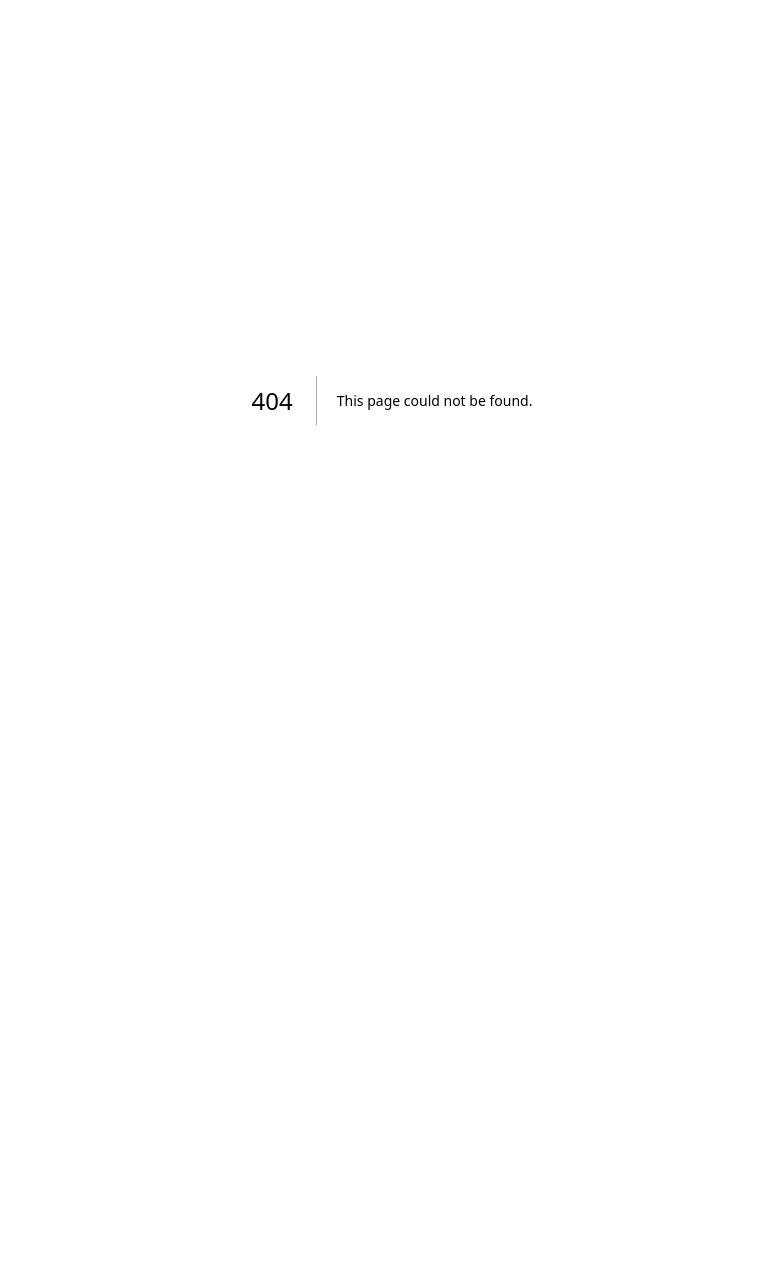
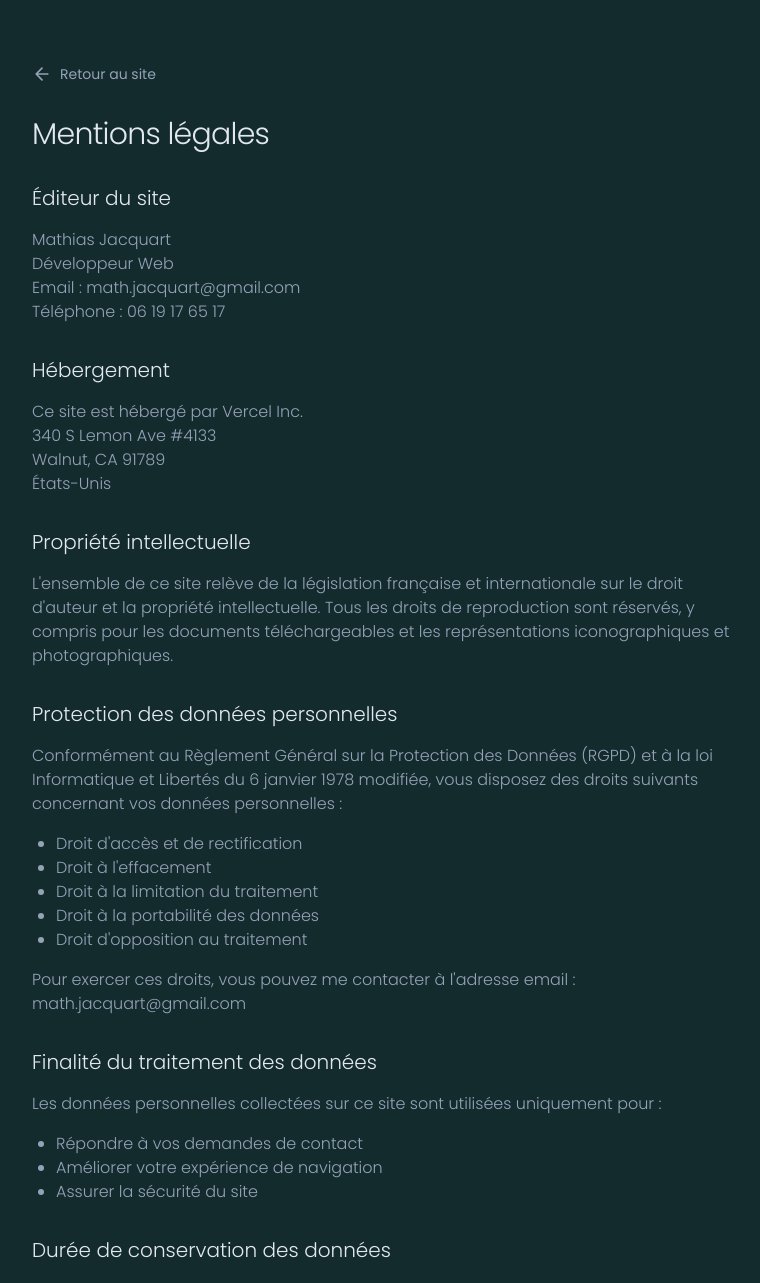
Before and after one commit to mathiasjacquart/portfolio_mj, a Next.js app: page /mentions-legales in a window 1280 px wide. Before the commit this address had no page. Shown: the top 1283 px of the page, without its empty margins (248-1008 px from the left). Before the commit the page ends 800 px from the top, so only its background shows below. Built offline with nearby package versions, Linux system fonts and the light colour scheme.

Commit message:
Ajoute le composant Footer à la page d'accueil et améliore son contenu avec des informations de copyright et un lien vers les mentions légales.

```diff
--- /dev/null
+++ b/src/app/mentions-legales/page.tsx
@@ -0,0 +1,147 @@
+"use client";
+
+import Link from "next/link";
+
+export default function MentionsLegales() {
+  return (
+    <div className="mx-auto max-w-3xl px-6 py-16">
+      <Link
+        href="/"
+        className="inline-flex items-center gap-2 text-sm text-slate-400 hover:text-slate-200 transition-colors mb-8"
+      >
+        <svg
+          xmlns="http://www.w3.org/2000/svg"
+          width="20"
+          height="20"
+          viewBox="0 0 24 24"
+          fill="none"
+          stroke="currentColor"
+          strokeWidth="2"
+          strokeLinecap="round"
+          strokeLinejoin="round"
+        >
+          <path d="M19 12H5M12 19l-7-7 7-7" />
+        </svg>
+        Retour au site
+      </Link>
+
+      <h1 className="mb-8 text-3xl font-light tracking-tight text-slate-200">
+        Mentions légales
+      </h1>
+
+      <div className="prose prose-invert prose-slate">
+        <section className="mb-8">
+          <h2 className="text-xl font-light text-slate-200 mb-4">
+            Éditeur du site
+          </h2>
+          <p className="text-slate-400 font-light">
+            Mathias Jacquart
+            <br />
+            Développeur Web
+            <br />
+            Email : math.jacquart@gmail.com
+            <br />
+            Téléphone : 06 19 17 65 17
+          </p>
+        </section>
+
+        <section className="mb-8">
+          <h2 className="text-xl font-light text-slate-200 mb-4">
+            Hébergement
+          </h2>
+          <p className="text-slate-400 font-light">
+            Ce site est hébergé par Vercel Inc.
+            <br />
+            340 S Lemon Ave #4133
+            <br />
+            Walnut, CA 91789
+            <br />
+            États-Unis
+          </p>
+        </section>
+
+        <section className="mb-8">
+          <h2 className="text-xl font-light text-slate-200 mb-4">
+            Propriété intellectuelle
+          </h2>
+          <p className="text-slate-400 font-light">
+            L'ensemble de ce site relève de la législation française et
+            internationale sur le droit d'auteur et la propriété intellectuelle.
+            Tous les droits de reproduction sont réservés, y compris pour les
+            documents téléchargeables et les représentations iconographiques et
+            photographiques.
+          </p>
+        </section>
+
+        <section className="mb-8">
+          <h2 className="text-xl font-light text-slate-200 mb-4">
+            Protection des données personnelles
+          </h2>
+          <p className="text-slate-400 font-light">
+            Conformément au Règlement Général sur la Protection des Données
+            (RGPD) et à la loi Informatique et Libertés du 6 janvier 1978
+            modifiée, vous disposez des droits suivants concernant vos données
+            personnelles :
+          </p>
+          <ul className="list-disc pl-6 text-slate-400 font-light mt-4">
+            <li>Droit d'accès et de rectification</li>
+            <li>Droit à l'effacement</li>
+            <li>Droit à la limitation du traitement</li>
+            <li>Droit à la portabilité des données</li>
+            <li>Droit d'opposition au traitement</li>
+          </ul>
+          <p className="text-slate-400 font-light mt-4">
+            Pour exercer ces droits, vous pouvez me contacter à l'adresse email
+            : math.jacquart@gmail.com
+          </p>
+        </section>
+
+        <section className="mb-8">
+          <h2 className="text-xl font-light text-slate-200 mb-4">
+            Finalité du traitement des données
+          </h2>
+          <p className="text-slate-400 font-light">
+            Les données personnelles collectées sur ce site sont utilisées
+            uniquement pour :
+          </p>
+          <ul className="list-disc pl-6 text-slate-400 font-light mt-4">
+            <li>Répondre à vos demandes de contact</li>
+            <li>Améliorer votre expérience de navigation</li>
+            <li>Assurer la sécurité du site</li>
+          </ul>
+        </section>
+
+        <section className="mb-8">
+          <h2 className="text-xl font-light text-slate-200 mb-4">
+            Durée de conservation des données
+          </h2>
+          <p className="text-slate-400 font-light">
+            Les données personnelles sont conservées pendant une durée maximale
+            de 3 ans à compter de leur collecte ou du dernier contact émanant de
+            vous.
+          </p>
+        </section>
+
+        <section className="mb-8">
+          <h2 className="text-xl font-light text-slate-200 mb-4">Cookies</h2>
+          <p className="text-slate-400 font-light">
+            Ce site n'utilise pas de cookies de suivi. Seuls des cookies
+            techniques essentiels au fonctionnement du site peuvent être
+            utilisés.
+          </p>
+        </section>
+
+        <section className="mb-8">
+          <h2 className="text-xl font-light text-slate-200 mb-4">
+            Réclamation
+          </h2>
+          <p className="text-slate-400 font-light">
+            Si vous estimez que vos droits ne sont pas respectés, vous pouvez
+            adresser une réclamation à la Commission Nationale de l'Informatique
+            et des Libertés (CNIL) sur leur site internet : www.cnil.fr
+          </p>
+        </section>
+      </div>
+    </div>
+  );
+}
--- a/src/app/page.tsx
+++ b/src/app/page.tsx
@@ -7,6 +7,7 @@ import Projects from "@/components/sections/projects/Projects";
 import CursorLight from "@/components/ui/CursorLight";
 import Header from "@/components/layout/Header";
 import ContactForm from "@/components/sections/ContactForm";
+import Footer from "@/components/layout/Footer";
 
 export default function Home() {
   return (
@@ -21,6 +22,7 @@ export default function Home() {
             <Skills />
             <Projects />
             <ContactForm />
+            <Footer />
           </main>
         </div>
       </div>
--- a/src/components/layout/Footer.tsx
+++ b/src/components/layout/Footer.tsx
@@ -1,10 +1,20 @@
 "use client";
+
+import Link from "next/link";
 
 export default function Footer() {
   return (
-    <footer className="w-full bg-background/80 backdrop-blur-sm">
-      <div className="container mx-auto px-4 py-8">
-        {/* Ajoutez votre contenu de footer ici */}
+    <footer className="mt-16 border-t border-slate-800/40 py-8">
+      <div className="flex flex-col items-center justify-between gap-4 text-sm text-slate-400 sm:flex-row">
+        <p className="font-light tracking-wide">
+          © {new Date().getFullYear()} Mathias Jacquart. Tous droits réservés.
+        </p>
+        <Link
+          href="/mentions-legales"
+          className="font-light tracking-wide hover:text-slate-200 transition-colors"
+        >
+          Mentions légales
+        </Link>
       </div>
     </footer>
   );
```
